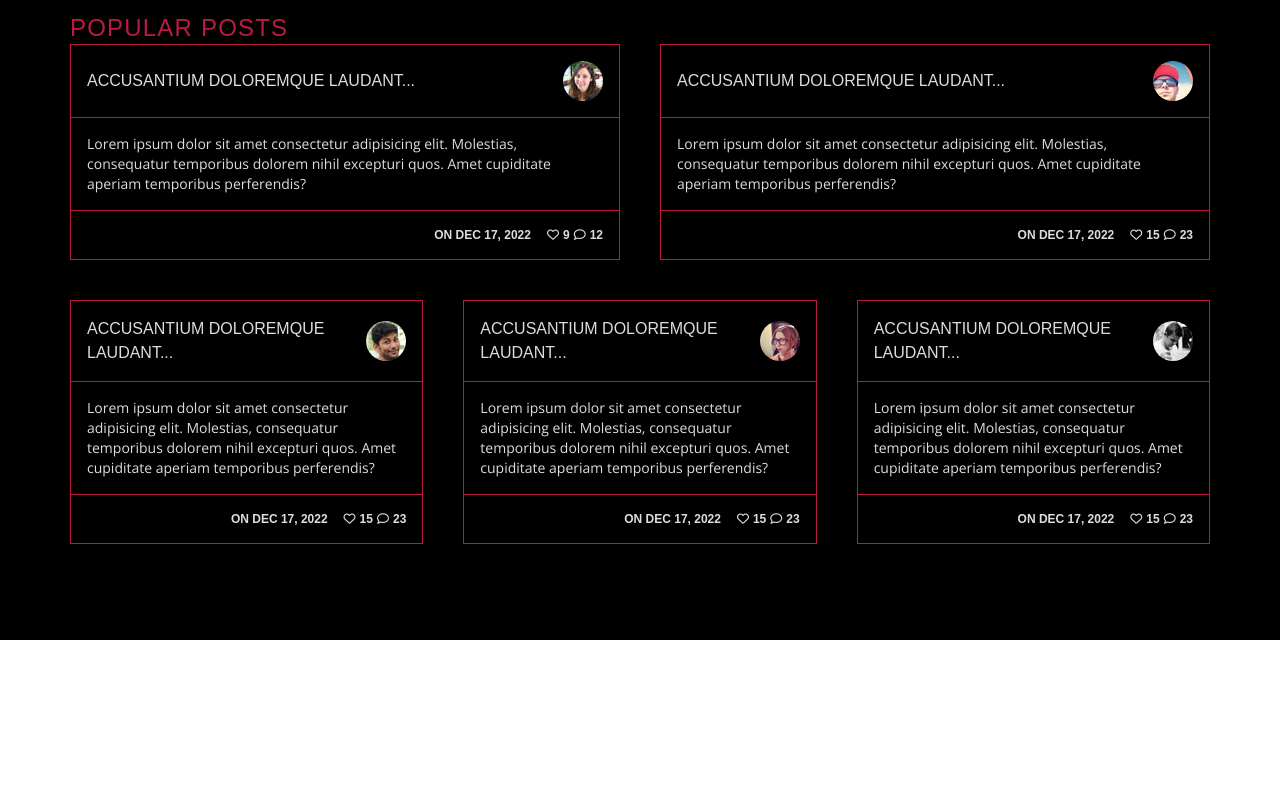
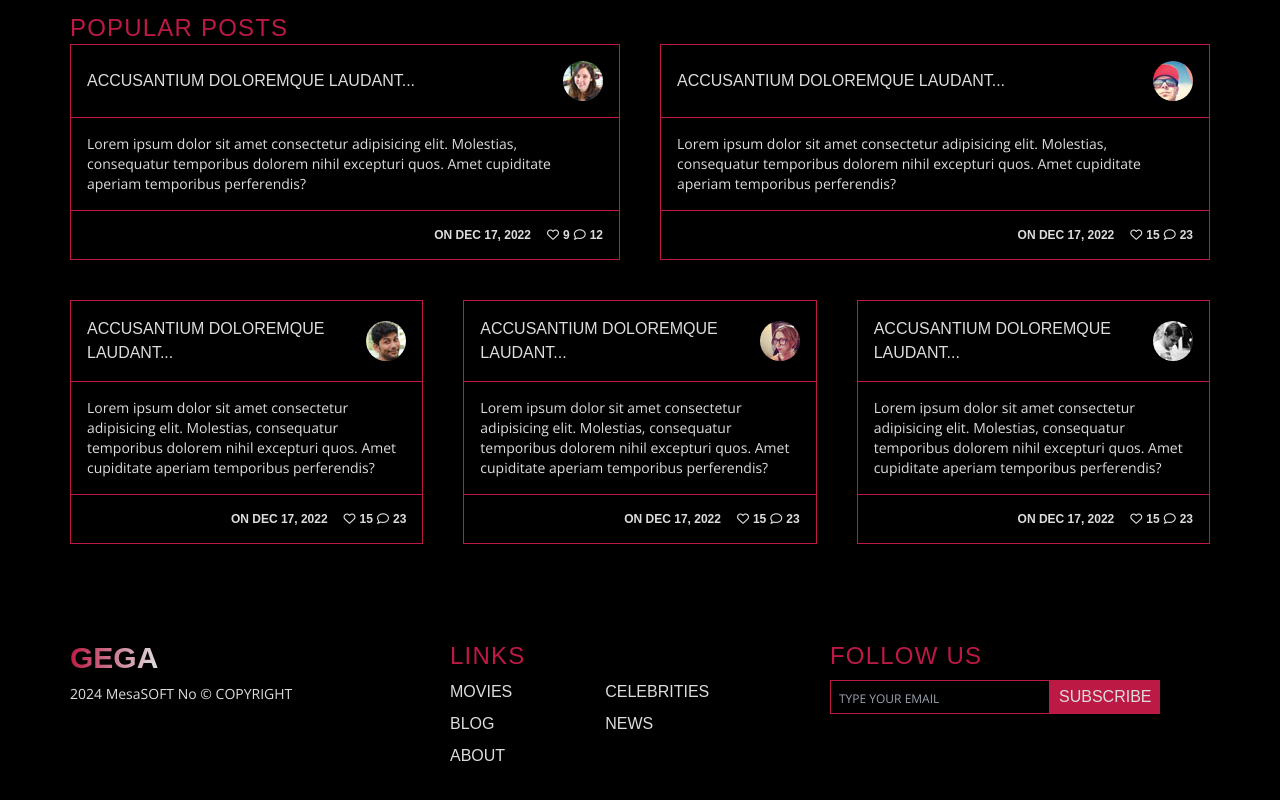
Before and after one commit to Mert729/GEGA-PROJECT, a website: page Public/index.html in a window 1280 px wide. Shown: the part 1959-2759 px from the top of the page. Before the commit the page ends 2599 px from the top, so only its background shows below. Drawn offline with nearby package versions, Linux system fonts and the light colour scheme; a web font is replaced by a local one.

Commit message:
gega project files

```diff
--- a/Public/index.html
+++ b/Public/index.html
@@ -476,9 +476,40 @@
               </div>
             </div>
           </div>
-          <!--Footer Section-->
         </div>
       </div>
     </section>
+
+    <!--Footer Section-->
+    <footer class="bg-black text-gega-grey">
+      <!--Footer Container-->
+      <div class="container flex flex-col md:flex-row px-10 lg:px-0 pb-8">
+        <!--Left-->
+        <div class="basis-1/3">
+          <!--Logo-->
+          <a href="#" class="text-2xl lg:text-3xl font-bold text-transparent bg-gradient-to-r bg-clip-text from-gega-red to-gega-grey">GEGA</a>
+          <p class="text-sm mt-2">2024 MesaSOFT No &copy; COPYRIGHT</p>
+        </div>
+        <!--Middle-->
+        <div class="basis-1/3">
+          <h2 class="mb-2 text-gega-red">Links</h2>
+          <div class="grid grid-cols-5 gap-2 uppercase">
+            <a class="col-span-2 hover:text-gega-melon duration-500" href="#">Movies</a>
+            <a class="col-span-2 hover:text-gega-melon duration-500" href="#">Celebrities</a>
+            <a class="col-span-2 hover:text-gega-melon duration-500" href="#">Blog</a>
+            <a class="col-span-2 hover:text-gega-melon duration-500" href="#">News</a>
+            <a class="col-span-2 hover:text-gega-melon duration-500" href="#">About</a>
+          </div>
+        </div>
+        <!--Right-->
+        <div class="basis-1/3">
+          <h2 class="mb-2 text-gega-red">FOLLOW US</h2>
+          <form class="flex">
+            <input class="py-1 px-2 bg-transparent border border-gega-red placeholder:text-xs outline-none" placeholder="TYPE YOUR EMAIL" type="text">
+            <button class="py-1 px-2 bg-gega-red border border-gega-red font-gemunu uppercase">Subscribe</button>
+          </form>
+        </div>
+      </div>
+    </footer>
   </body>
 </html>
```
Also changed, not shown: Public/css/styles.css.
